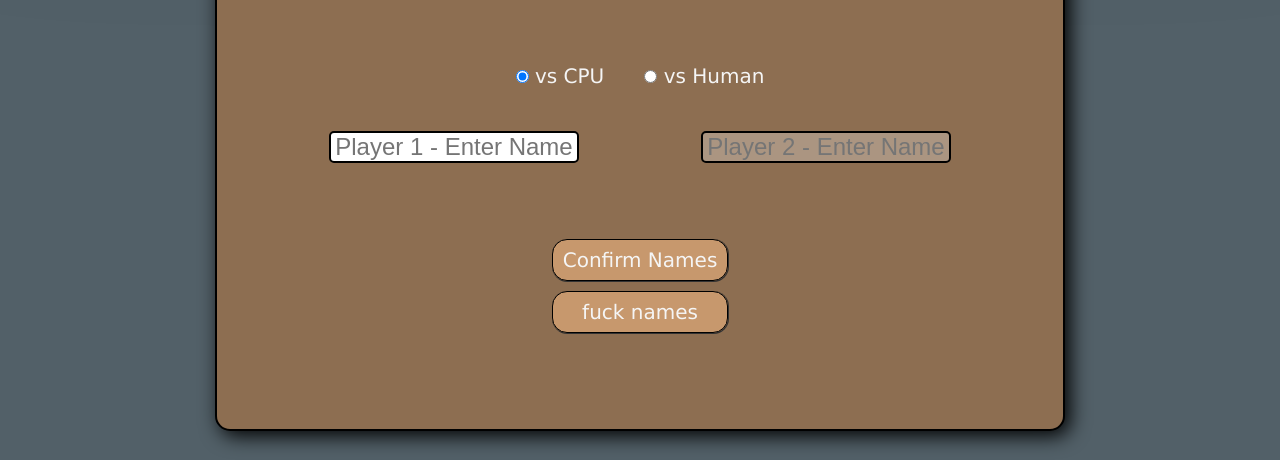
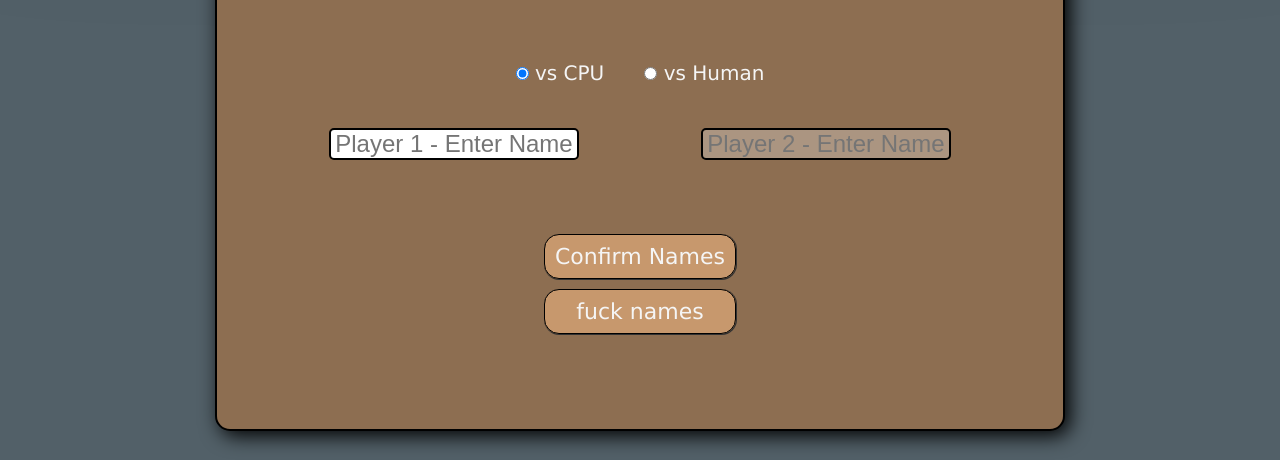
Before and after one commit to orzcode/tictacbro, a website: page index.html in a window 1280 px wide. Shown: the part 289-749 px from the top of the page. Drawn offline with Linux system fonts and the light colour scheme.

Commit message:
button font clamp

```diff
--- a/styles.css
+++ b/styles.css
@@ -48,16 +48,15 @@ button {
   justify-content: center;
   padding: 0.5rem 1rem;
   border-radius: 1.5rem;
-  /* font-size: 3rem;
-  font-weight: 500; */
-  /*text-transform: uppercase;*/
-  /*letter-spacing: 0.1rem;*/
+   /* font-size: 3rem;
+  font-weight: 500;
+  text-transform: uppercase;*/
   transition: all 0.1s ease-in-out;
   z-index: 1;
+  font-size: clamp(1.1rem, 3.3vw, 2.2rem);
 }
 
 .btnShadow {
-  cursor: pointer;
   box-shadow: 0.5px 0.5px 0.5px 0.5px rgb(50, 50, 50, 1);
   transition: box-shadow 0.1s;
 }
```
